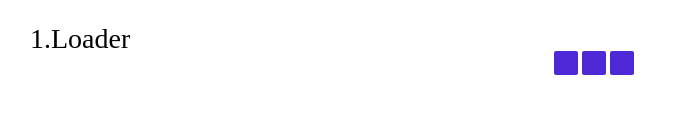
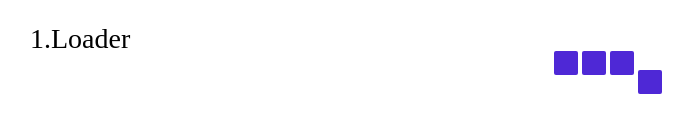
Before and after one commit to bobwesleyy/git-command-practice, a plain HTML site: page index.html in a window 1280 px wide. Shown: the part 345-478 px from the top of the page, without its empty margins (294-987 px from the left). Drawn offline with Linux system fonts and the light colour scheme.

Commit message:
box4 엘리먼트 추가

```diff
--- a/index.html
+++ b/index.html
@@ -14,6 +14,7 @@
                 <div id="box1"></div>
                 <div id="box2"></div>
                 <div id="box3"></div>
+                <div id="box4"></div>
             </div>
          </div>
     </div>
```
